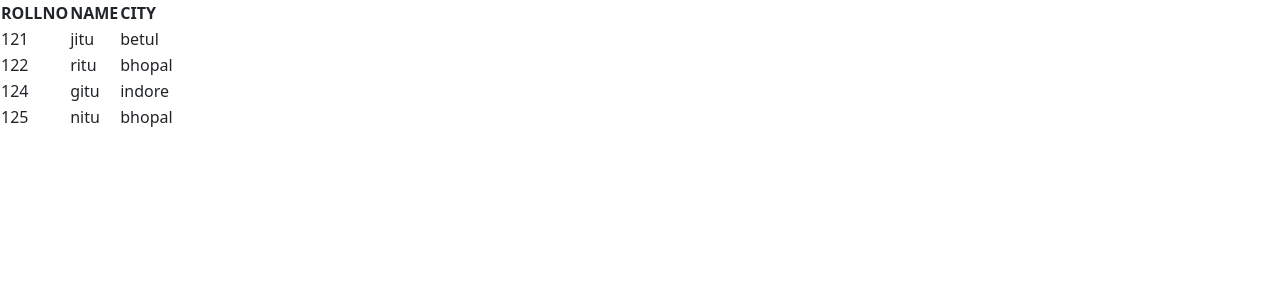
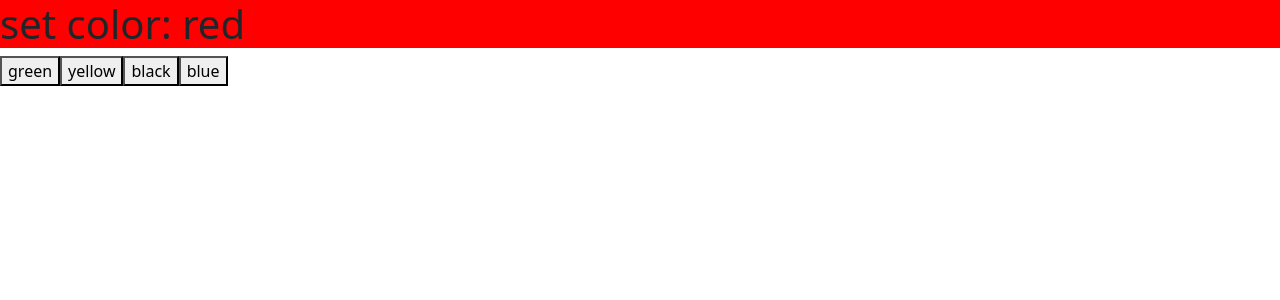
Before and after one commit to Jitendra0987/React, a React (Vite) app: page / in a window 1280 px wide. Shown: the top 300 px of the page. Built offline with nearby package versions, Linux system fonts and the light colour scheme.

Commit message:
use state

```diff
--- a/src/App.jsx
+++ b/src/App.jsx
@@ -1,51 +1,15 @@
-const student =[
-  {
-    "rolleno":121,
-    "name":"jitu",
-    "city":"betul"
-  },
+import { useState } from "react";
 
-  {
-    "rolleno":122,
-    "name":"ritu",
-    "city":"bhopal"
-  },
+const App=()=>{
+  const [color,setColor]=useState("red")
 
-  {
-    "rolleno":124,
-    "name":"gitu",
-    "city":"indore"
-  },
-
-  {
-    "rolleno":125,
-    "name":"nitu",
-    "city":"bhopal"
-  }
-]
-const data=student.map((key)=>{
   return(
     <>
-    <tr>
-      <td>{key.rolleno}</td>
-      <td>{key.name}</td>
-      <td>{key.city}</td>
-    </tr>
-
-    </>
-  )
-})
-
-
-const App=()=>{
-  return(
-    <>
-    <table>
-    <th>ROLLNO</th>
-    <th>NAME</th>
-    <th>CITY</th>
-    {data}
-    </table>
+    <h1 style={{backgroundColor:color}}>set color: {color}</h1>
+    <button onClick={()=>{setColor("green")}}>green</button>
+    <button onClick={()=>{setColor("yellow")}}>yellow</button>
+    <button onClick={()=>{setColor("black")}}>black</button>
+    <button onClick={()=>{setColor("blue")}}>blue</button>
     </>
   )
 }
```
